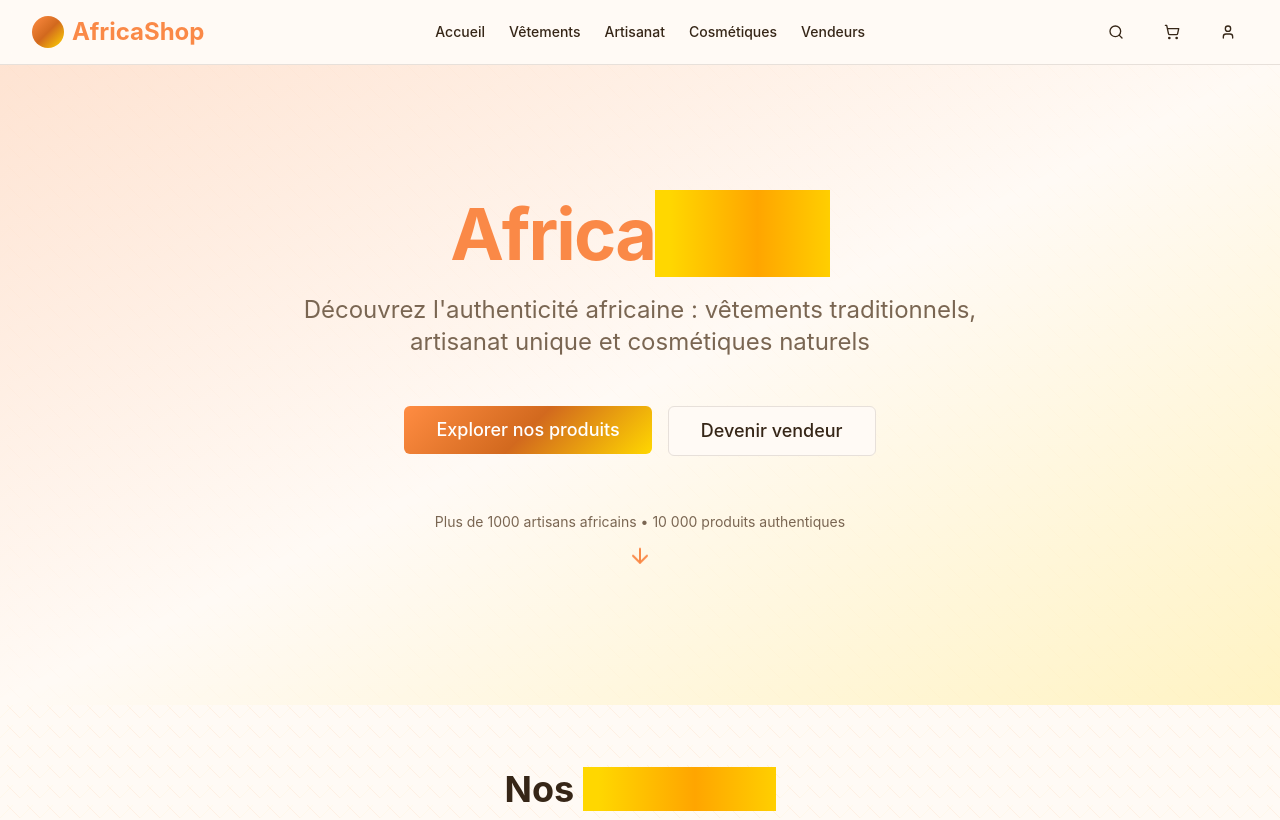
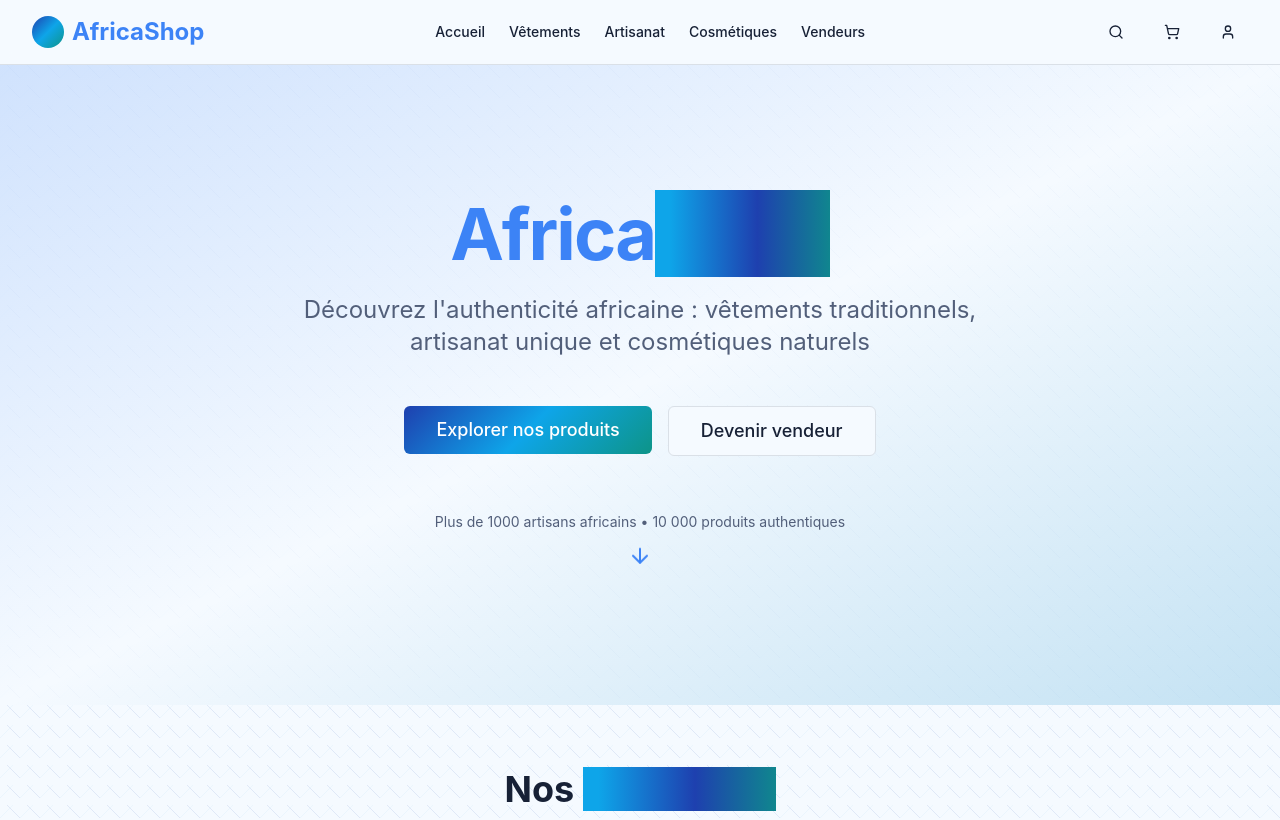
Before and after one commit to diana-leee/AFRICA-SHOP, a React (Vite) app: page / in a window 1280 px wide. Shown: the top 820 px of the page. Built offline with nearby package versions, Linux system fonts and the light colour scheme.

Commit message:
Change site color to blue
Update color palette to blue tones.

```diff
--- a/src/index.css
+++ b/src/index.css
@@ -3,87 +3,87 @@
 @tailwind components;
 @tailwind utilities;
 
-/* AfricaShop Design System - Couleurs inspirées de l'Afrique */
+/* AfricaShop Design System - Palette bleue inspirée de l'Afrique */
 
 @layer base {
   :root {
-    --background: 28 100% 98%; /* Crème très clair */
-    --foreground: 30 40% 15%; /* Brun foncé */
+    --background: 210 100% 98%; /* Bleu très clair */
+    --foreground: 220 40% 15%; /* Bleu foncé */
 
     --card: 0 0% 100%;
-    --card-foreground: 30 40% 15%;
+    --card-foreground: 220 40% 15%;
 
     --popover: 0 0% 100%;
-    --popover-foreground: 30 40% 15%;
+    --popover-foreground: 220 40% 15%;
 
-    --primary: 22 95% 63%; /* Orange africain */
+    --primary: 217 91% 60%; /* Bleu principal */
     --primary-foreground: 0 0% 100%;
 
-    --secondary: 28 50% 85%; /* Crème */
-    --secondary-foreground: 30 40% 20%;
+    --secondary: 210 50% 92%; /* Bleu clair */
+    --secondary-foreground: 220 40% 20%;
 
-    --muted: 28 30% 92%;
-    --muted-foreground: 30 20% 40%;
+    --muted: 210 30% 94%;
+    --muted-foreground: 220 20% 40%;
 
-    --accent: 51 100% 50%; /* Or */
-    --accent-foreground: 30 40% 15%;
+    --accent: 200 98% 39%; /* Bleu sarcelle */
+    --accent-foreground: 0 0% 100%;
 
     --destructive: 0 84.2% 60.2%;
     --destructive-foreground: 210 40% 98%;
 
-    --border: 28 20% 88%;
-    --input: 28 20% 88%;
-    --ring: 22 95% 63%;
+    --border: 210 20% 88%;
+    --input: 210 20% 88%;
+    --ring: 217 91% 60%;
 
     --radius: 0.5rem;
 
-    --sidebar-background: 28 100% 98%;
-    --sidebar-foreground: 30 40% 15%;
-    --sidebar-primary: 22 95% 63%;
+    --sidebar-background: 210 100% 98%;
+    --sidebar-foreground: 220 40% 15%;
+    --sidebar-primary: 217 91% 60%;
     --sidebar-primary-foreground: 0 0% 100%;
-    --sidebar-accent: 28 50% 85%;
-    --sidebar-accent-foreground: 30 40% 20%;
-    --sidebar-border: 28 20% 88%;
-    --sidebar-ring: 22 95% 63%;
+    --sidebar-accent: 210 50% 92%;
+    --sidebar-accent-foreground: 220 40% 20%;
+    --sidebar-border: 210 20% 88%;
+    --sidebar-ring: 217 91% 60%;
   }
 
   .dark {
-    --background: 30 20% 8%;
-    --foreground: 28 50% 95%;
+    --background: 220 20% 8%;
+    --foreground: 210 50% 95%;
 
-    --card: 30 15% 12%;
-    --card-foreground: 28 50% 95%;
+    --card: 220 15% 12%;
+    --card-foreground: 210 50% 95%;
 
-    --popover: 30 15% 12%;
-    --popover-foreground: 28 50% 95%;
+    --popover: 220 15% 12%;
+    --popover-foreground: 210 50% 95%;
 
-    --primary: 22 95% 63%;
+    --primary: 217 91% 60%;
     --primary-foreground: 0 0% 100%;
 
-    --secondary: 30 10% 18%;
-    --secondary-foreground: 28 50% 85%;
+    --secondary: 220 10% 18%;
+    --secondary-foreground: 210 50% 85%;
 
-    --muted: 30 10% 15%;
-    --muted-foreground: 28 30% 65%;
+    --muted: 220 10% 15%;
+    --muted-foreground: 210 30% 65%;
 
-    --accent: 51 100% 50%;
-    --accent-foreground: 30 20% 8%;
+    --accent: 200 98% 39%;
+    --accent-foreground: 0 0% 100%;
 
     --destructive: 0 62.8% 30.6%;
     --destructive-foreground: 210 40% 98%;
 
-    --border: 30 10% 20%;
-    --input: 30 10% 20%;
-    --ring: 22 95% 63%;
+    --border: 220 10% 20%;
+    --input: 220 10% 20%;
+    --ring: 217 91% 60%;
 
-    --sidebar-background: 30 20% 8%;
-    --sidebar-foreground: 28 50% 95%;
-    --sidebar-primary: 22 95% 63%;
+    --sidebar-background: 220 20% 8%;
+    --sidebar-foreground: 210 50% 95%;
+    --sidebar-primary: 217 91% 60%;
     --sidebar-primary-foreground: 0 0% 100%;
-    --sidebar-accent: 30 10% 18%;
-    --sidebar-accent-foreground: 28 50% 85%;
-    --sidebar-border: 30 10% 20%;
-    --sidebar-ring: 22 95% 63%;
+    --sidebar-accent: 220 10% 18%;
+    --sidebar-accent-foreground: 210 50% 85%;
+    --sidebar-border: 220 10% 20%;
+    --sidebar-ring: 217 91% 60%;
   }
 }
 
@@ -98,27 +98,27 @@
   }
 }
 
-/* Motifs géométriques africains subtils */
+/* Motifs géométriques africains subtils - Version bleue */
 .african-pattern {
   background-image:
-    linear-gradient(45deg, transparent 65%, rgba(255, 140, 66, 0.1) 66%, rgba(255, 140, 66, 0.1) 69%, transparent 70%),
-    linear-gradient(-45deg, transparent 65%, rgba(255, 215, 0, 0.05) 66%, rgba(255, 215, 0, 0.05) 69%, transparent 70%);
+    linear-gradient(45deg, transparent 65%, rgba(30, 64, 175, 0.1) 66%, rgba(30, 64, 175, 0.1) 69%, transparent 70%),
+    linear-gradient(-45deg, transparent 65%, rgba(14, 165, 233, 0.05) 66%, rgba(14, 165, 233, 0.05) 69%, transparent 70%);
   background-size: 20px 20px;
 }
 
-/* Gradient africain */
+/* Gradient africain - Version bleue */
 .african-gradient {
-  background: linear-gradient(135deg, #FF8C42 0%, #D2691E 50%, #FFD700 100%);
+  background: linear-gradient(135deg, #1E40AF 0%, #0EA5E9 50%, #0D9488 100%);
 }
 
-/* Animation de scintillement pour l'or */
+/* Animation de scintillement pour l'accent bleu */
 @keyframes shimmer {
   0% { background-position: -200% 0; }
   100% { background-position: 200% 0; }
 }
 
 .gold-shimmer {
-  background: linear-gradient(90deg, #FFD700 25%, #FFA500 50%, #FFD700 75%);
+  background: linear-gradient(90deg, #0EA5E9 25%, #1E40AF 50%, #0D9488 75%);
   background-size: 200% 100%;
   animation: shimmer 3s infinite;
 }
--- a/tailwind.config.ts
+++ b/tailwind.config.ts
@@ -63,14 +63,14 @@ export default {
 					border: 'hsl(var(--sidebar-border))',
 					ring: 'hsl(var(--sidebar-ring))'
 				},
-				// AfricaShop custom colors
+				// AfricaShop custom colors - Version bleue
 				african: {
-					orange: '#FF8C42',
-					terracotta: '#D2691E',
-					gold: '#FFD700',
-					brown: '#8B4513',
-					cream: '#F5F5DC',
-					green: '#228B22'
+					blue: '#1E40AF',
+					azure: '#0EA5E9',
+					navy: '#1E3A8A',
+					teal: '#0D9488',
+					lightblue: '#E0F2FE',
+					indigo: '#4F46E5'
 				}
 			},
 			borderRadius: {
```
